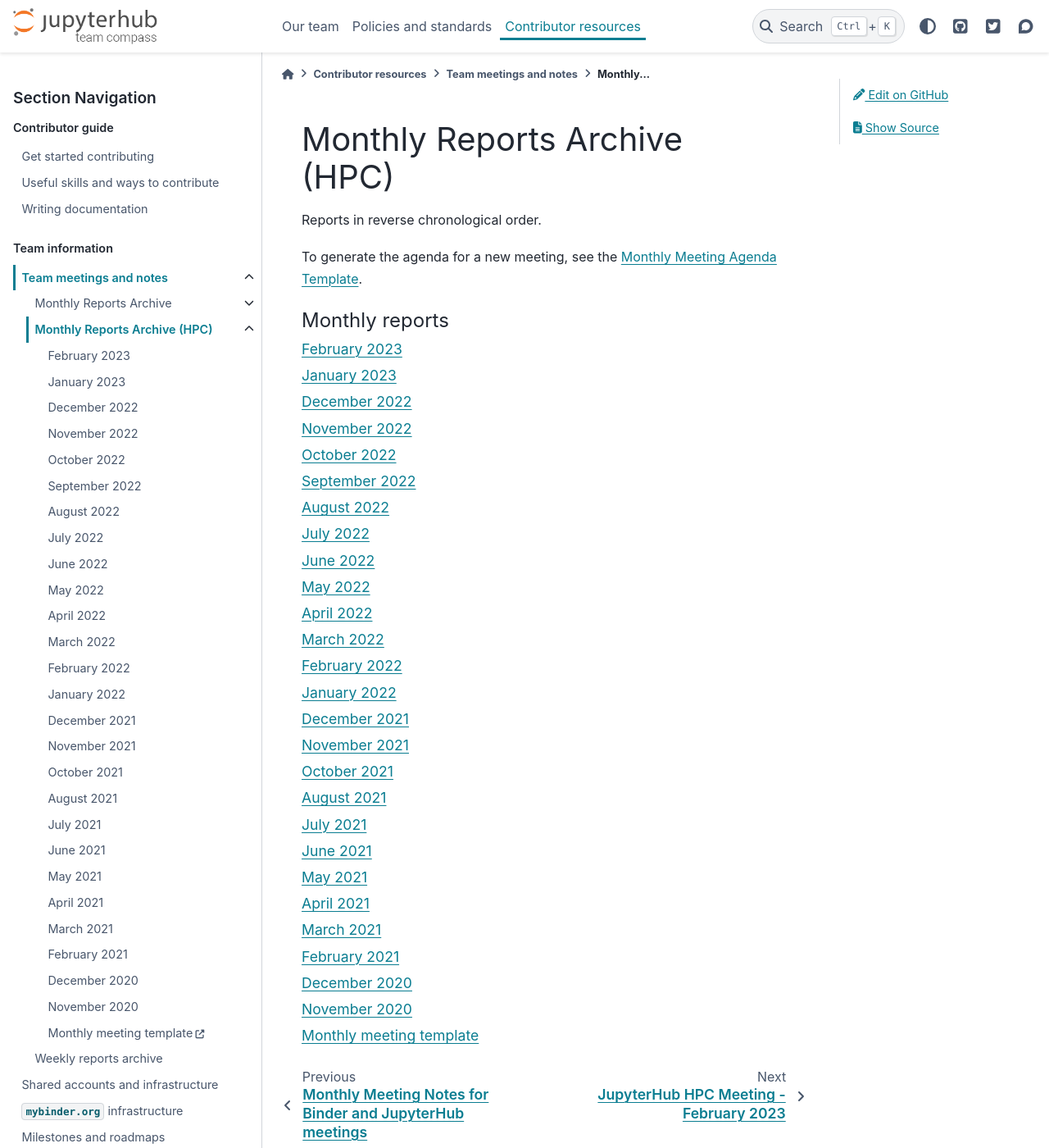
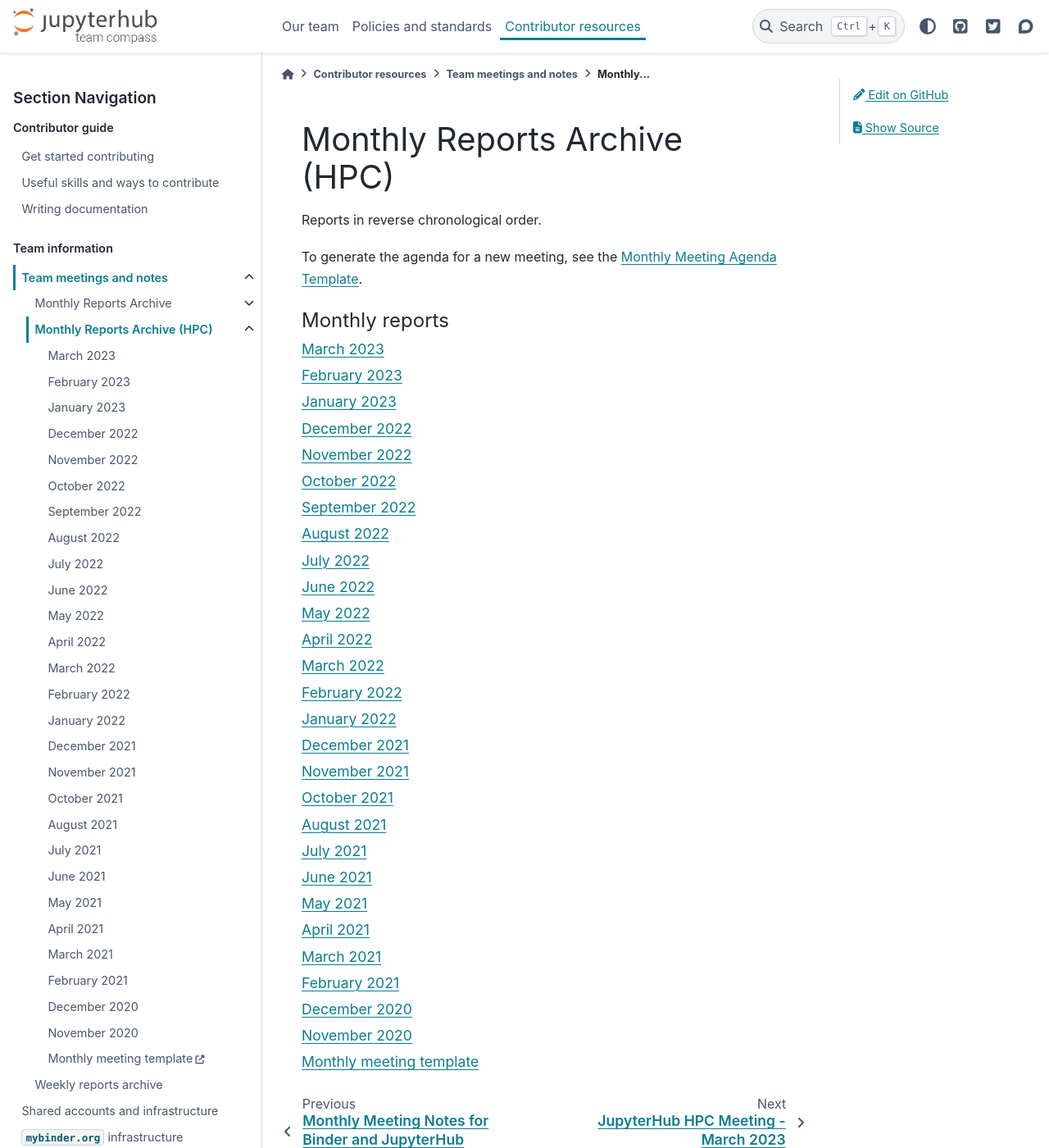
Before and after one commit to jupyterhub/team-compass, a Sphinx documentation site: the page built from docs/meetings/hpc/index.md, in a window 1280 px wide and 1400 px high. Shown: the whole window at 82% size. Built offline with Sphinx 7.4.7 and the PyData theme 0.15.4, drawn with Linux system fonts in a browser that asks for light colours; the version number could not be read and is left out.

Commit message:
Link 2023-03-01 notes

```diff
--- a/docs/meetings/hpc/index.md
+++ b/docs/meetings/hpc/index.md
@@ -10,6 +10,7 @@
 :caption: Monthly reports
 :maxdepth: 1
 
+March 2023 <2023-03-01.md>
 February 2023 <2023-02-01.md>
 January 2023 <2023-01-04.md>
 December 2022 <2022-12-07.md>
```
